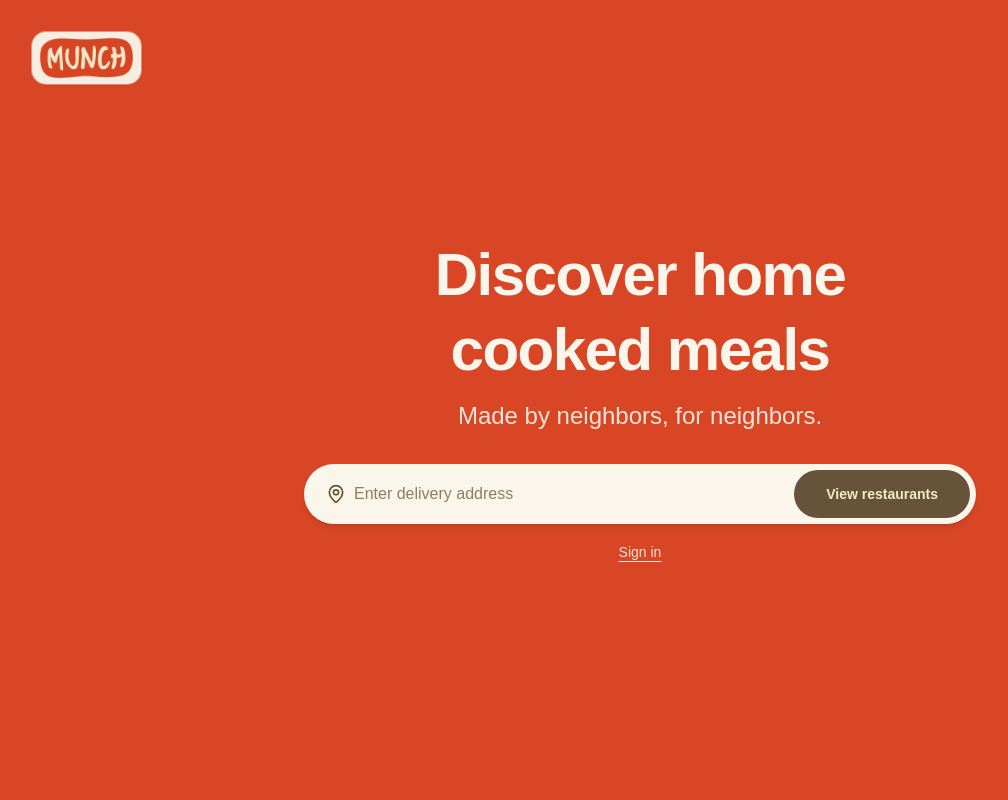
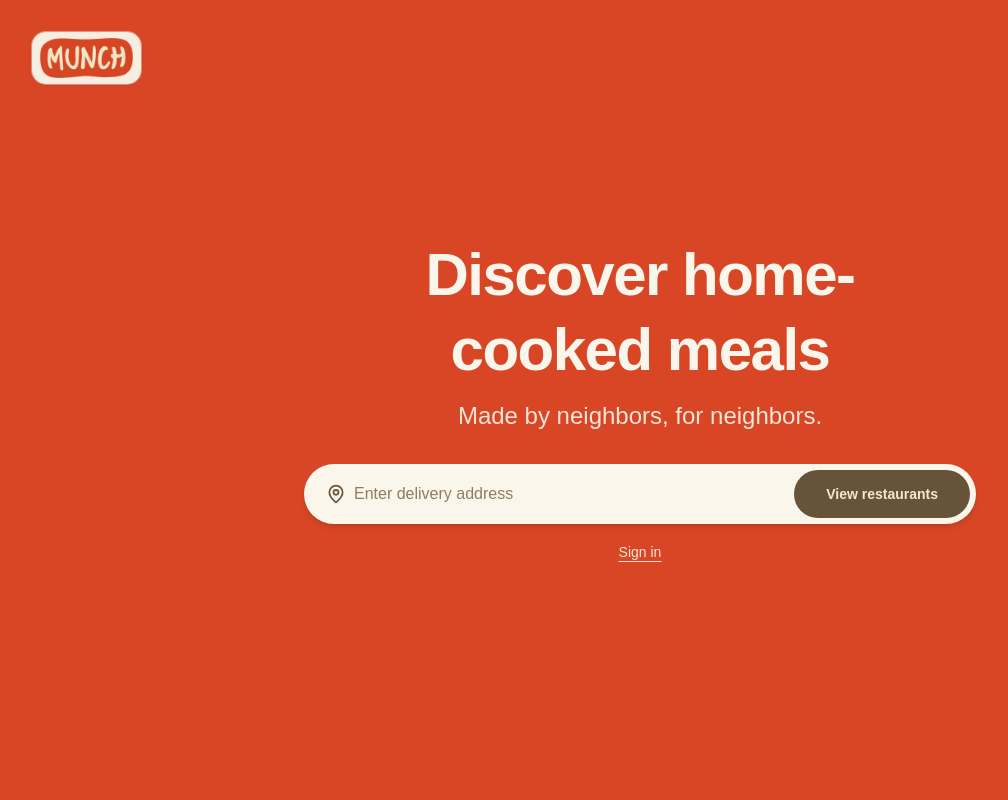
Before and after one commit to btalbird/my-project, a Next.js app: page / in a window 1280 px wide. Shown: the top 800 px of the page, without its empty margins (0-1008 px from the left). Built offline with nearby package versions, Linux system fonts and the light colour scheme; no server answers; a web font is replaced by a local one.

Commit message:
fix(copy): hyphenate home-cooked in landing hero
Co-authored-by: Cursor <cursoragent@cursor.com>

```diff
--- a/components/hero-banner.tsx
+++ b/components/hero-banner.tsx
@@ -49,7 +49,7 @@ export function HeroBanner() {
             id="home-hero-heading"
             className="text-balance text-3xl font-bold leading-tight tracking-tight sm:text-4xl md:text-5xl lg:text-6xl"
           >
-            Discover home cooked meals
+            Discover home-cooked meals
           </h1>
           <p className="text-pretty text-lg font-medium leading-snug text-primary-foreground/90 sm:text-xl md:text-2xl">
             Made by neighbors, for neighbors.
```
